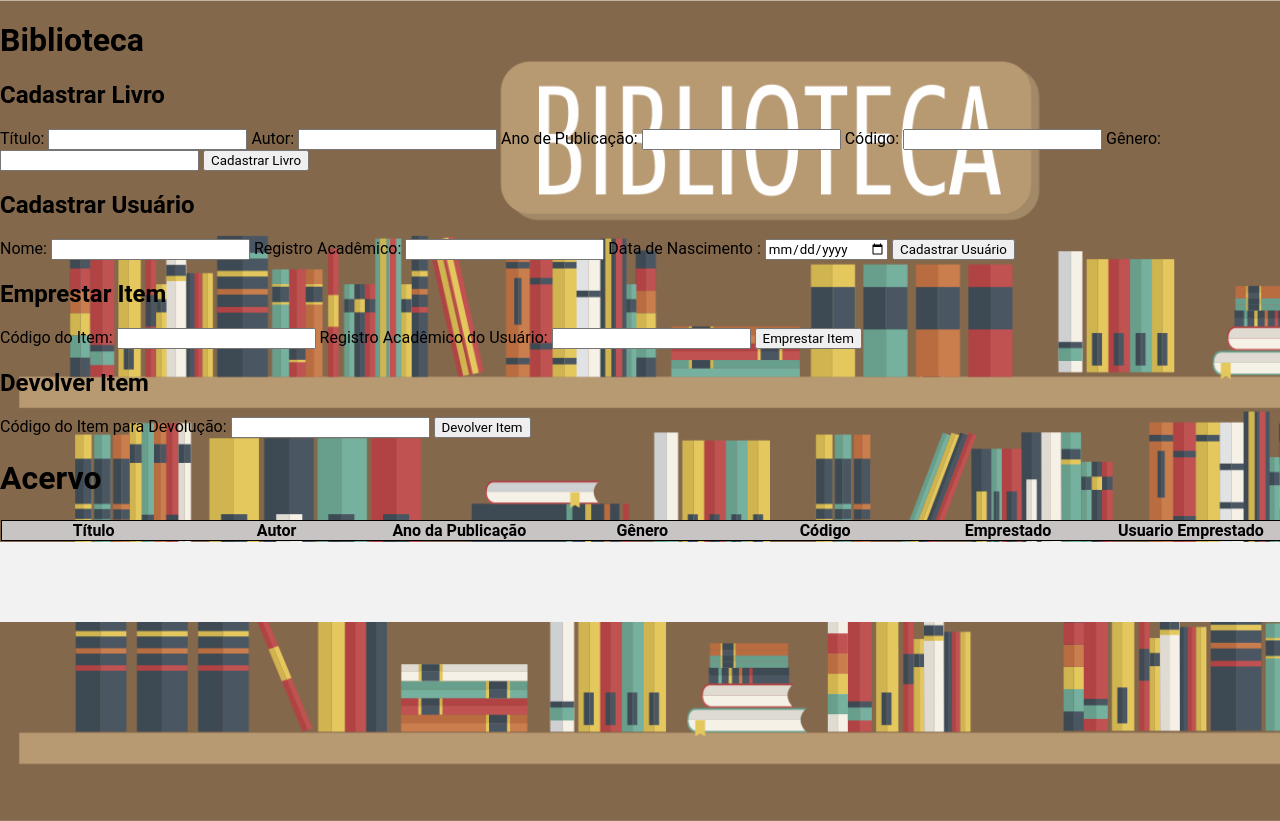
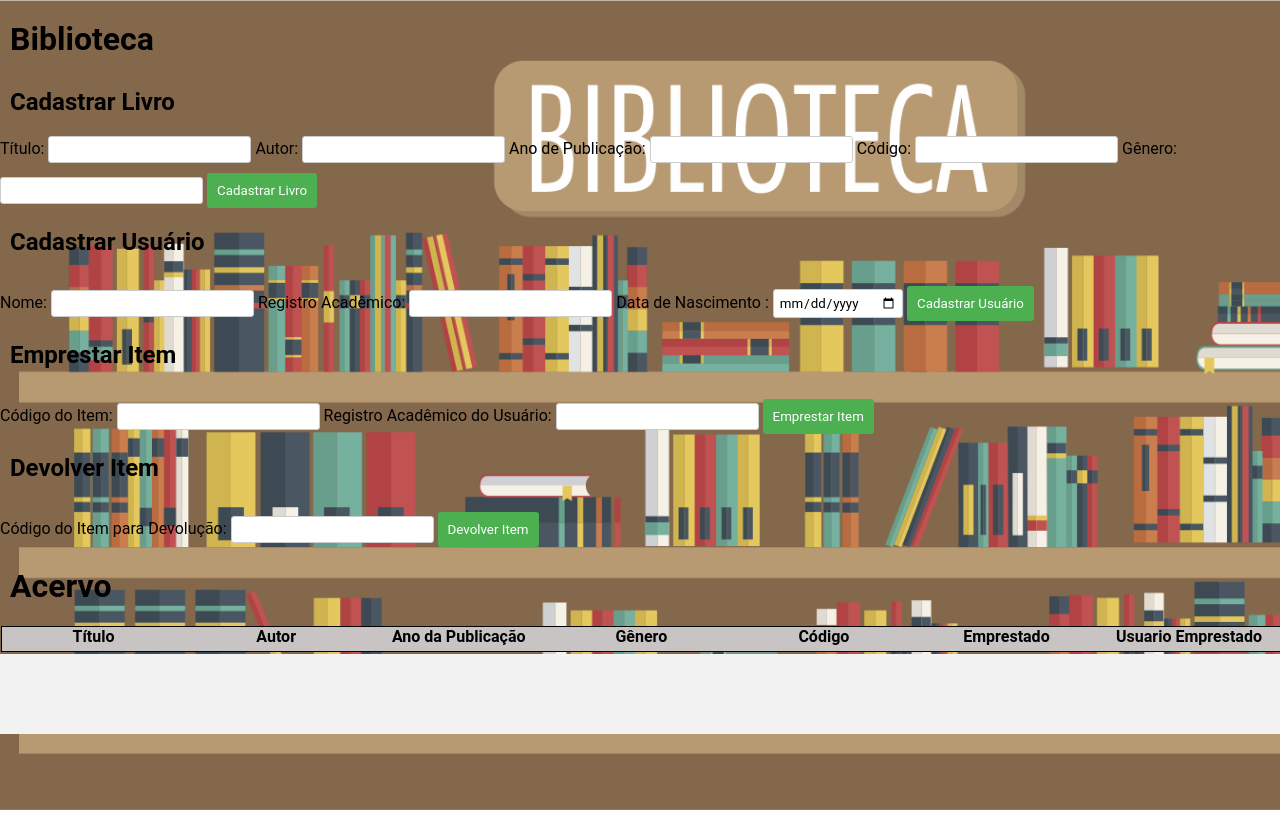
Before and after one commit to JhonatDev/projeto_biblioteca, a plain HTML site: page index.html in a window 1280 px wide. Drawn offline with Linux system fonts and the light colour scheme; no server answers.

Commit message:
stilo melhorado

```diff
--- a/styles.css
+++ b/styles.css
@@ -1,5 +1,25 @@
-*{
+* {
     font-family: 'Roboto', sans-serif;
+    margin: 0;
+    padding: 0;
+    box-sizing: border-box;
+}
+
+body {
+    background-image: url('image.png');
+    background-size: cover;
+    height: 100vh;
+}
+
+h1, h2 {
+    background-color: transparent;
+    transition: background-color 0.3s ease-in-out;
+    padding: 10px;
+    margin: 10px 0;
+}
+
+h1:hover, h2:hover {
+    background-color: #c8c4c4; /* Altere para a cor desejada ao passar o mouse */
 }
 
 .listarAcervo {
@@ -8,7 +28,7 @@
     width: 100%;
 }
 
-#listar{
+#listar {
     display: flex;
     flex-direction: column;
     width: 100%;
@@ -16,30 +36,30 @@
     background-color: #f2f2f2;
 }
 
-.inform{
+.inform {
     word-wrap: break-word;
     width: 16%;
     text-align: center;
 }
 
-.cabeçalho{
+.cabeçalho {
     display: flex;
     flex-direction: row;
     align-items: center;
     width: 100%;
     background-color: #c8c4c4;
-    border:1px solid black;
+    border: 1px solid black;
     margin: 0.1vw;
     font-weight: bold;
 }
 
-tr{
+tr {
     display: flex;
     flex-direction: row;
     align-items: center;
     width: 100%;
     background-color: #f2f2f2;
-    border:1px solid black;
+    border: 1px solid black;
     margin: 0.1vw;
 }
 
@@ -50,10 +70,74 @@ tr{
     margin: 2vw;
     text-align: center;
 }
-body {
-    background-image: url('image.png');
-    background-size: cover; /* para cobrir toda a página */
-    height: 100vh; /* altura igual à altura da janela de visualização (viewport height) */
-    margin: 0;
-    padding: 0;
+
+/* Adiciona uma classe 'input-container' para agrupar labels e inputs */
+.input-container {
+    display: flex;
+    flex-direction: column;
+    margin-bottom: 10px;
 }
+
+label {
+    margin-bottom: 5px;
+}
+
+input {
+    padding: 5px;
+    border: 1px solid #ccc;
+    border-radius: 3px;
+}
+
+/* Estilo para os botões */
+button {
+    padding: 10px;
+    margin-top: 10px;
+    cursor: pointer;
+    background-color: #4CAF50;
+    color: white;
+    border: none;
+    border-radius: 3px;
+}
+
+#listar {
+    display: flex;
+    flex-direction: column;
+    width: 100%;
+    height: 10vh;
+    background-color: #f2f2f2;
+}
+
+.inform {
+    word-wrap: break-word;
+    width: 16%;
+    text-align: center;
+}
+
+.cabeçalho {
+    display: flex;
+    flex-direction: row;
+    align-items: center;
+    width: 100%;
+    background-color: #c8c4c4;
+    border: 1px solid black;
+    margin: 0.1vw;
+    font-weight: bold;
+}
+
+tr {
+    display: flex;
+    flex-direction: row;
+    align-items: center;
+    width: 100%;
+    background-color: #f2f2f2;
+    border: 1px solid black;
+    margin: 0.1vw;
+}
+
+#mensagem {
+    position: absolute;
+    top: 0px;
+    width: 100%;
+    margin: 2vw;
+    text-align: center;
+}
```
